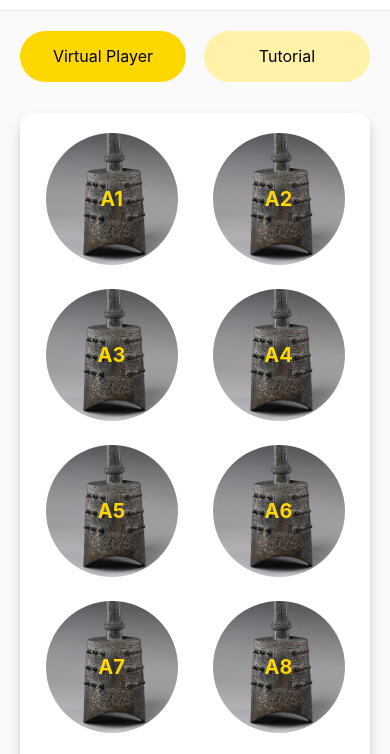
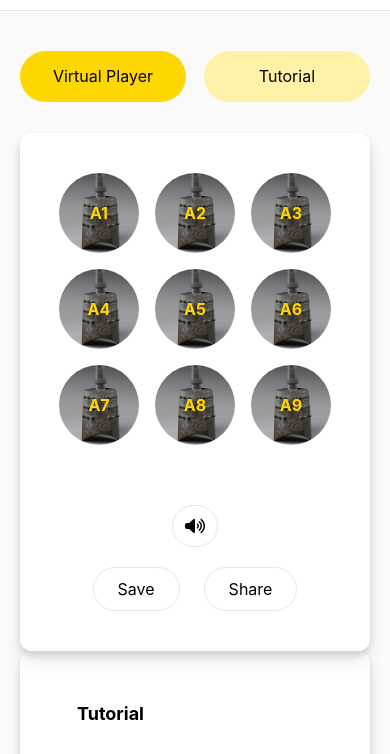
Before and after one commit to w702123/chinese_chimebell_website, a plain HTML site: page play.html in a window 390 px wide. Shown: the part 64-818 px from the top of the page. Drawn offline with Linux system fonts and the light colour scheme.

Commit message:
Mar 26 Work
1. Change history.html to learn.html for consistency.
2.	Rework some CSS in the “bell section" of play.html

```diff
--- a/index.css
+++ b/index.css
@@ -358,27 +358,28 @@ nav.topnav a.active {
 
 /* Player section - Play page */
 .player-section {
+  position: relative;
   border-radius: 12px;
-  padding: 109px 242px;
-  box-shadow:
-    0 4px 6px rgba(0, 0, 0, 0.1),
-    0 10px 15px rgba(0, 0, 0, 0.1);
-  margin-bottom: 32px;
   background-color: #fff;
+  box-shadow: 0 4px 6px rgba(0, 0, 0, 0.1), 0 10px 15px rgba(0, 0, 0, 0.1);
+  padding: 109px 242px 253px;
+  display: flex;
+  flex-direction: column;
+  align-items: center;
 }
 
-/* Bells container - Play page */
+/* Bells container - Desktop layout */
 .bells-container {
   display: grid;
-  grid-template-columns: repeat(5, 1fr);
-  /* repeat()
-  Reference: https://developer.mozilla.org/en-US/docs/Web/CSS/repeat */
-  /* grid-template-column
-  Reference: https://developer.mozilla.org/en-US/docs/Web/CSS/grid-template-columns*/
-  gap: 24px;
-  justify-items: center;
+  grid-template-columns: repeat(5, 1fr); /* Default 2x5 layout */
+  column-gap: 24px;
+  row-gap: 48px;
+  width: 50%;
+  justify-content: center;
+  align-items: center;
 }
 
+/* Individual bell styling */
 .bell-wrapper {
   position: relative;
   width: 132px;
@@ -386,14 +387,21 @@ nav.topnav a.active {
   display: flex;
   justify-content: center;
   align-items: center;
+  margin: 0 auto;
 }
 
 .bell-image {
   width: 100%;
   height: 100%;
   border-radius: 50%;
-  object-fit: cover; /* reference: https://developer.mozilla.org/en-US/docs/Web/CSS/object-fit*/
+  object-fit: cover;
   object-position: center -42px;
+  cursor: pointer;
+  transition: transform 0.2s ease;
+}
+
+.bell-image:hover {
+  transform: scale(1.05);
 }
 
 .bell-note {
@@ -403,14 +411,16 @@ nav.topnav a.active {
   font-weight: 700;
 }
 
-/* Player controls - Play page */
+/* Controls container */
 .player-controls {
+  width: 100%;
   display: flex;
   justify-content: space-between;
   align-items: center;
-  margin-top: 135px;
+  margin-top: 60px;
 }
 
+/* Volume control */
 .volume-button {
   width: 46px;
   height: 42px;
@@ -423,6 +433,7 @@ nav.topnav a.active {
   background-color: transparent;
 }
 
+/* Action buttons container */
 .action-buttons {
   display: flex;
   gap: 24px;
@@ -620,21 +631,35 @@ nav.topnav a.active {
 
 /* ===== RESPONSIVE STYLES ===== */
 
-/* ===== SHARED/GLOBAL STYLES (All Pages) ===== */
+/* Large Desktop to Tablet Breakpoint (max-width: 1200px) */
+@media screen and (max-width: 1200px) {
+  /* play.html - Adjust spacing in virtual player section */
+  .player-section {
+    padding: 80px 100px;
+  }
+
+  /* play.html - Reduce bell size in virtual player */
+  .bell-wrapper {
+    width: 100px;
+    height: 100px;
+  }
+}
+
+/* Tablet to Mobile Breakpoint (max-width: 850px) */
 @media screen and (max-width: 850px) {
-  /* Header - All pages */
+  /* All pages (header.html) - Adjust header padding */
   header {
     padding: 0 20px;
   }
 
-  /* Navigation menu - All pages */
+  /* All pages (header.html) - Mobile menu toggle button */
   .menu-toggle {
     display: block;
     margin-left: auto;
     z-index: 101;
   }
 
-  /* Mobile navigation dropdown - All pages */
+  /* All pages (header.html) - Mobile navigation dropdown */
   nav.topnav ul {
     display: none;
     position: absolute;
@@ -649,7 +674,7 @@ nav.topnav a.active {
     z-index: 100;
   }
 
-  /* Mobile navigation when active - All pages */
+  /* All pages (header.html) - Mobile navigation when active */
   nav.topnav.responsive ul {
     display: flex;
     flex-direction: column;
@@ -660,11 +685,8 @@ nav.topnav a.active {
     text-align: left;
     padding: 10px 14px;
   }
-}
 
-/* ===== HOME PAGE STYLES ===== */
-@media screen and (max-width: 850px) {
-  /* Content section spacing */
+  /* index.html, learn.html, play.html - Content section padding */
   .search,
   .content-section,
   .main-content,
@@ -672,54 +694,84 @@ nav.topnav a.active {
     padding: 40px 20px;
   }
 
-  /* Features layout - Home page */
+  /* index.html - Stack feature cards vertically */
   .features {
     flex-direction: column;
   }
-}
 
-/* ===== LIBRARY PAGE STYLES ===== */
-/* Desktop view */
-@media screen and (min-width: 851px) {
-  .search-container,
-  .music-grid {
-    max-width: 1200px;
-  }
-}
-
-/* Mobile view */
-@media screen and (max-width: 850px) {
-  .search-container,
-  .music-grid {
-    max-width: 100%;
+  /* play.html - Switch bells grid to 3x3 layout */
+  .bells-container {
+    grid-template-columns: repeat(3, 1fr);
+    gap: 24px;
   }
 
+  /* play.html - Hide 10th bell in 3x3 layout */
+  .bell-wrapper:nth-child(10) {
+    display: none;
+  }
+
+  /* play.html - Adjust bell image position in 3x3 layout */
+  .bell-image {
+    object-position: center -32px;
+  }
+
+  /* library.html - Switch music grid to single column */
   .music-grid {
     grid-template-columns: 1fr;
   }
 }
 
-/* ===== PLAY PAGE STYLES ===== */
-@media screen and (max-width: 850px) {
-  /* Bells grid layout */
+/* Mobile Breakpoint (max-width: 640px) */
+@media (max-width: 640px) {
+  /* play.html - Reduce virtual player section padding */
+  .player-section {
+    padding: 40px 20px;
+  }
+
+  /* play.html - Reduce gap between bells */
   .bells-container {
-    grid-template-columns: repeat(3, 1fr);
+    gap: 16px;
+  }
+
+  /* play.html - Further reduce bell size */
+  .bell-wrapper {
+    width: 80px;
+    height: 80px;
+  }
+
+  /* play.html - Reduce bell note text size */
+  .bell-note {
+    font-size: 16px;
+  }
+
+  /* play.html - Stack volume and action buttons vertically */
+  .player-controls {
+    flex-direction: column;
+    gap: 20px;
+    align-items: center;
+  }
+
+  /* play.html - Center save and share buttons */
+  .action-buttons {
+    width: 100%;
+    justify-content: center;
+  }
+
+  /* play.html - Adjust bell image position for smaller size */
+  .bell-image {
+    object-position: center -24px;
   }
 }
 
-/* ===== SMALL MOBILE SCREENS (All Pages) ===== */
-@media (max-width: 640px) {
-  /* Content sections spacing */
-  .content-section,
-  .main-content,
-  .player-section,
-  .tutorial-section,
-  .features {
-    padding: 20px;
+/* Extra Small Mobile Breakpoint (max-width: 375px) */
+@media (max-width: 375px) {
+  /* play.html - Hide share button on very small screens */
+  .action-button:last-child {
+    display: none;
   }
 
-  /* Play page bells grid for small screens */
-  .bells-container {
-    grid-template-columns: repeat(2, 1fr);
+  /* play.html - Reduce gap between action buttons */
+  .action-buttons {
+    gap: 12px;
   }
 }
--- a/play.html
+++ b/play.html
@@ -24,7 +24,7 @@
         <nav class="topnav" id="myTopnav">
           <ul>
             <li><a href="index.html">Home</a></li>
-            <li><a href="history.html">Learn</a></li>
+            <li><a href="learn.html">Learn</a></li>
             <li><a href="play.html" class="active">Play</a></li>
             <li><a href="library.html">Library</a></li>
           </ul>
@@ -146,8 +146,8 @@
                 viewBox="0 0 20 16"
                 fill="none"
                 xmlns="http://www.w3.org/2000/svg"
-                class="volume-icon"
-              >
+                class="volume-icon">
+
                 <g clip-path="url(#clip0_78_769)">
                   <path
                     d="M16.675 1.01567C18.7031 2.66567 20 5.1813 20 8.00005C20 10.8188 18.7031 13.3375 16.675 14.9844C16.3531 15.2469 15.8812 15.1969 15.6187 14.875C15.3562 14.5532 15.4062 14.0813 15.7281 13.8188C17.4219 12.4438 18.5 10.35 18.5 8.00005C18.5 5.65005 17.4219 3.5563 15.7281 2.17817C15.4062 1.91567 15.3594 1.4438 15.6187 1.12192C15.8781 0.800046 16.3531 0.753171 16.675 1.01255V1.01567ZM14.7844 3.3438C16.1344 4.4438 17 6.12192 17 8.00005C17 9.87817 16.1344 11.5563 14.7844 12.6563C14.4625 12.9188 13.9906 12.8688 13.7281 12.5469C13.4656 12.225 13.5156 11.7532 13.8375 11.4907C14.8531 10.6657 15.5 9.40942 15.5 8.00005C15.5 6.59067 14.8531 5.33442 13.8375 4.5063C13.5156 4.2438 13.4687 3.77192 13.7281 3.45005C13.9875 3.12817 14.4625 3.0813 14.7844 3.34067V3.3438ZM12.8938 5.67192C13.5656 6.22192 14 7.05942 14 8.00005C14 8.94067 13.5656 9.77817 12.8938 10.3282C12.5719 10.5907 12.1 10.5407 11.8375 10.2188C11.575 9.89692 11.625 9.42505 11.9469 9.16255C12.2844 8.88755 12.5 8.4688 12.5 8.00005C12.5 7.5313 12.2844 7.11255 11.9469 6.83442C11.625 6.57192 11.5781 6.10005 11.8375 5.77817C12.0969 5.4563 12.5719 5.40942 12.8938 5.6688V5.67192ZM9.40938 1.08755C9.76875 1.25005 10 1.6063 10 2.00005V14C10 14.3938 9.76875 14.75 9.40938 14.9125C9.05 15.075 8.62813 15.0094 8.33438 14.7469L4.11875 11H2C0.896875 11 0 10.1032 0 9.00005V7.00005C0 5.89692 0.896875 5.00005 2 5.00005H4.11875L8.33438 1.25317C8.62813 0.990671 9.05 0.928171 9.40938 1.08755Z"
```
Also changed, not shown: index.html (+1 -1 lines), learn.html (renamed from history.html, +2 -2 lines), library.html (+1 -1 lines), 1 other file.
